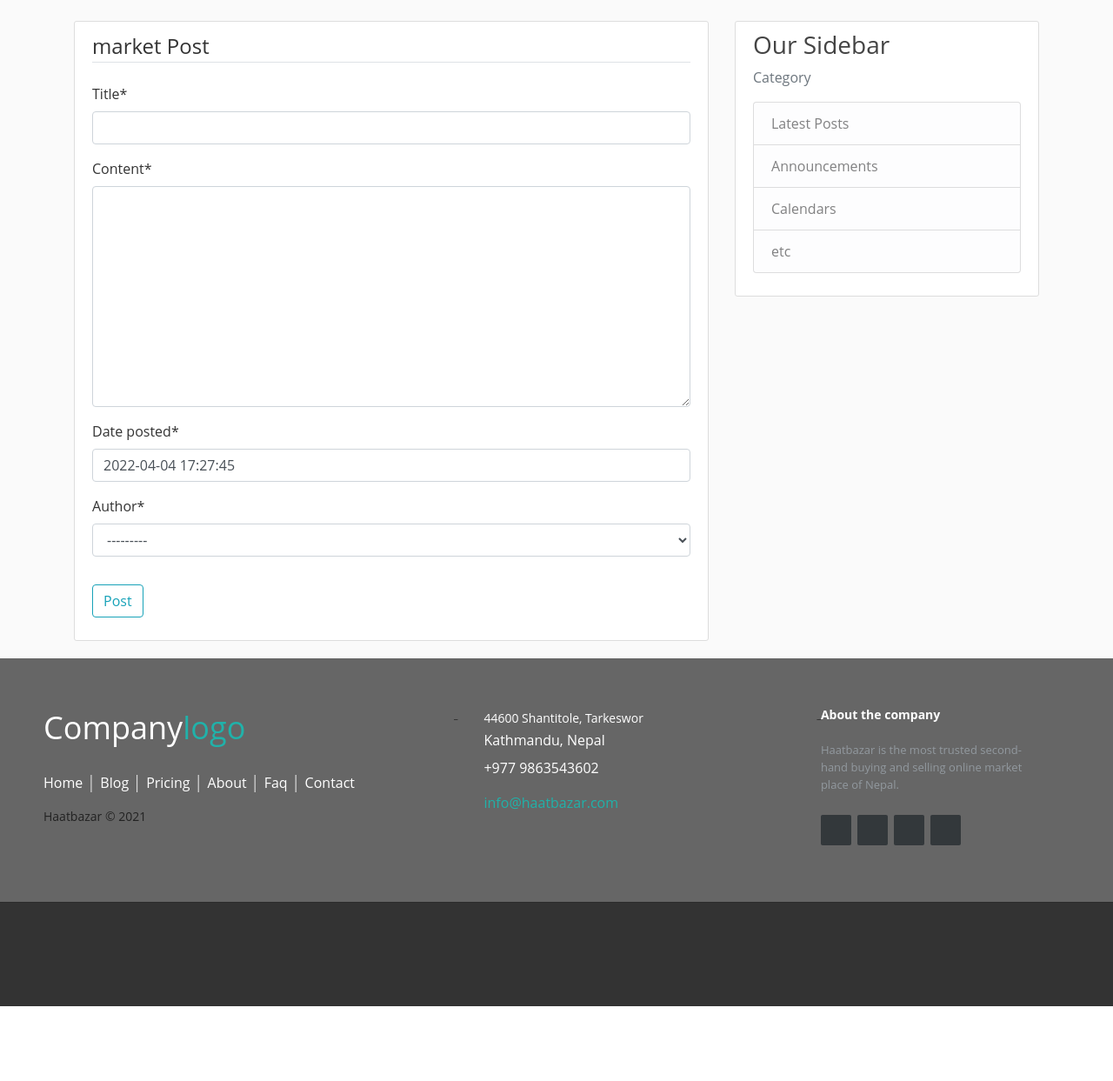
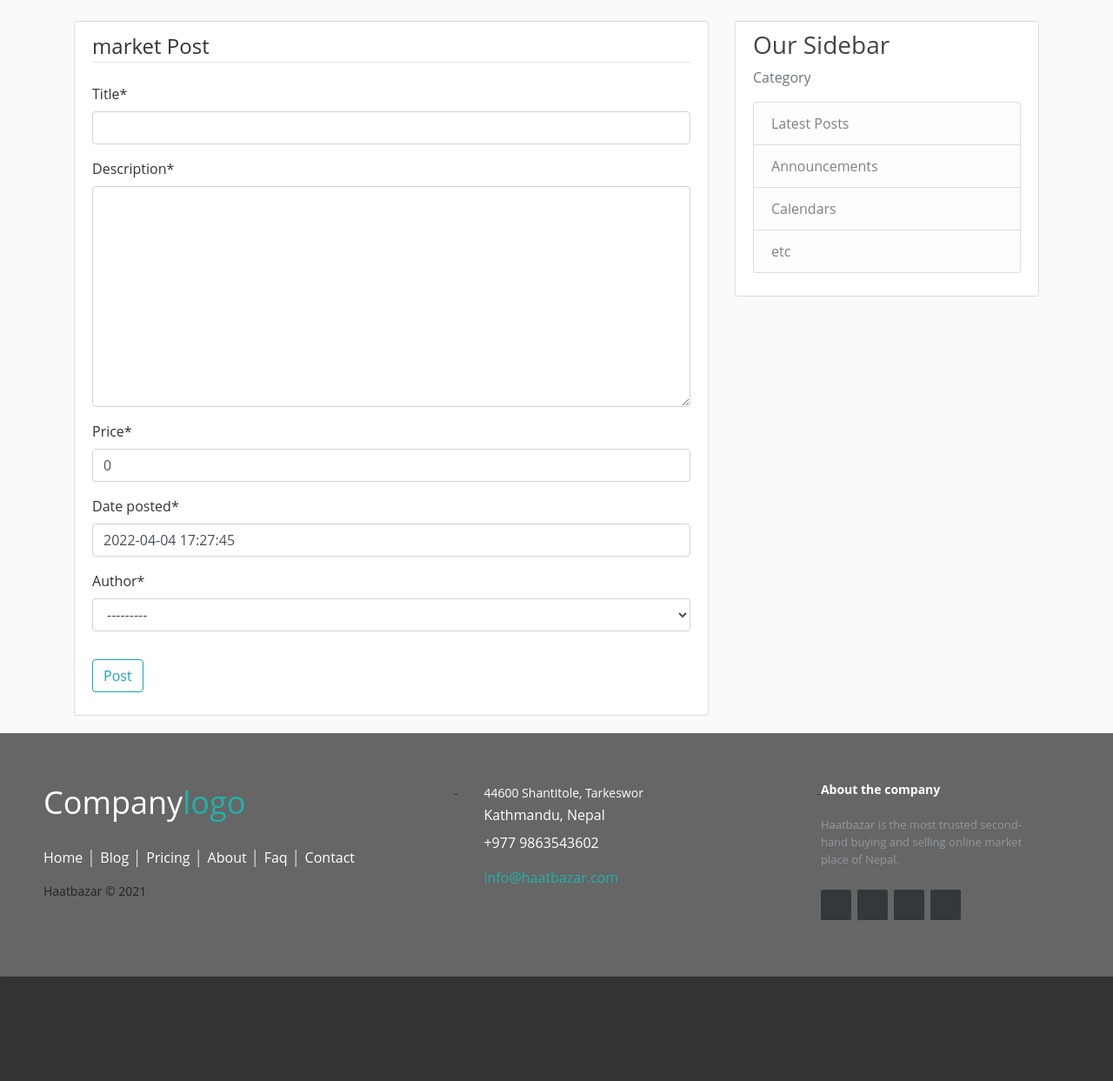
Before and after one commit to dhakal9/Haatbazar, a Django app: page /post/new/ in a window 1280 px wide. Shown: the part 56-1299 px from the top of the page at 87% size. Before the commit the page ends 1213 px from the top, so only its background shows below. Run offline with Django 3.2, Linux system fonts and the light colour scheme; the visitor is signed in with stand-in values (Sample User, id 1); data comes from the database, SQL or seed files in the repository; some libraries are stand-ins or nearby versions.

Commit message:
added descriptions

```diff
--- a/market/models.py
+++ b/market/models.py
@@ -6,10 +6,10 @@
 
 class Post(models.Model):
     title = models.CharField(max_length=100)
-    content = models.TextField()
+    description = models.TextField()
     date_posted = models.DateTimeField(default=timezone.now)
     author = models.ForeignKey(User, on_delete=models.CASCADE)
-
+    price = models.IntegerField(default=0)
     def __str__(self):
         return str(self.title)+ ": Rs" + str(self.price)
 
--- a/market/templates/market/home.html
+++ b/market/templates/market/home.html
@@ -9,7 +9,7 @@
               <small class="text-muted">{{ post.date_posted|date:"F d, Y" }}</small>
             </div>
             <h2><a class="article-title" href="{% url 'post-detail' post.id %}">{{ post.title }}</a></h2>
-            <p class="article-content">{{ post.discription }}</p>
+            <p class="article-content">{{ post.description }}</p>
             <h3 class="price">{{ post.price }} Rs </h3>
             <p class="price">{{ post.used_time }} </p>
           </div>
--- a/market/views.py
+++ b/market/views.py
@@ -43,7 +43,7 @@
 
 class PostCreateView(LoginRequiredMixin, CreateView):
     model = Post
-    fields = ['title', 'content', 'date_posted', 'author']
+    fields = ['title', 'description', 'price','date_posted', 'author']
 
     def form_valid(self, form):
         form.instance.author = self.request.user
@@ -52,7 +52,7 @@
 
 class PostUpdateView(LoginRequiredMixin, UserPassesTestMixin, UpdateView):
     model = Post
-    fields = ['title', 'content', 'date_posted', 'author']
+    fields = ['title', 'description', 'price','date_posted', 'author']
 
     def form_valid(self, form):
         form.instance.author = self.request.user
```
Also changed, not shown: market/migrations/0002_rename_content_post_description_post_price.py (added).
